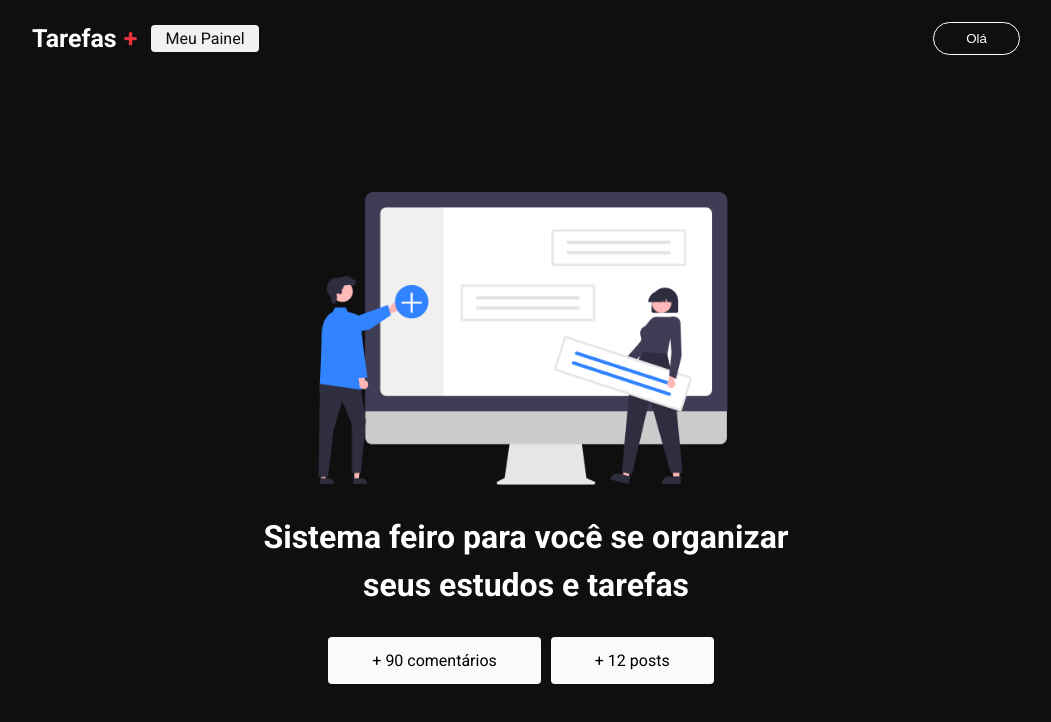
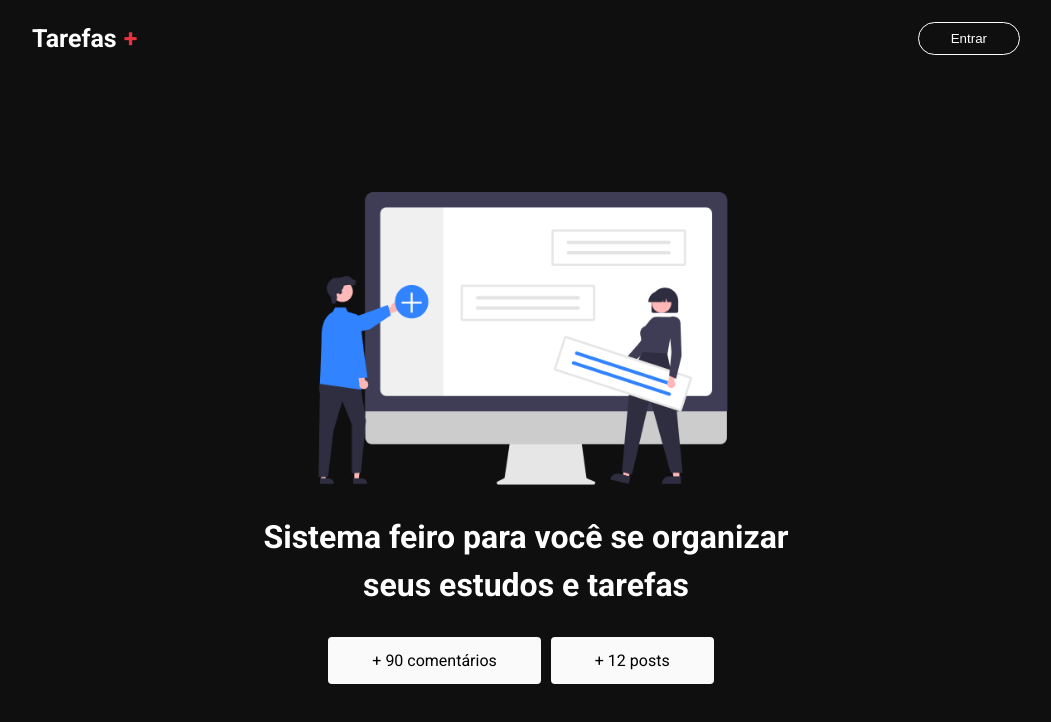
Before and after one commit to DevSamuelBrito/Tarefas_NextJS, a Next.js app: page / in a window 1280 px wide. Shown: the top 722 px of the page, without its empty margins (114-1165 px from the left). Built offline with nearby package versions, Linux system fonts and the light colour scheme; no server answers.

Commit message:
fazendo o login pelo google

```diff
--- a/src/components/header/index.tsx
+++ b/src/components/header/index.tsx
@@ -1,8 +1,6 @@
-import { stat } from "fs";
 import styles from "./styles.module.css";
 import { useSession, signIn, signOut } from "next-auth/react";
 import Link from "next/link";
-import { setEngine } from "crypto";
 export default function Header() {
   const { data: session, status } = useSession();
   return (
@@ -14,18 +12,23 @@ export default function Header() {
               Tarefas <span>+</span>
             </h1>
           </Link>
-          <Link href="/dashboard" className={styles.link}>
-            Meu Painel
-          </Link>
+          {session?.user && (
+            <Link href="/dashboard" className={styles.link}>
+              Meu Painel
+            </Link>
+          )}
         </nav>
         {status === "loading" ? (
           <></>
-        ) : status ? (
+        ) : session ? (
           <button className={styles.loginButton} onClick={() => signOut()}>
-            Olá{session?.user?.name}
+            Olá {session?.user?.name}
           </button>
         ) : (
-          <button className={styles.loginButton} onClick={() => signIn()}>
+          <button
+            className={styles.loginButton}
+            onClick={() => signIn("google")}
+          >
             Entrar
           </button>
         )}
```
